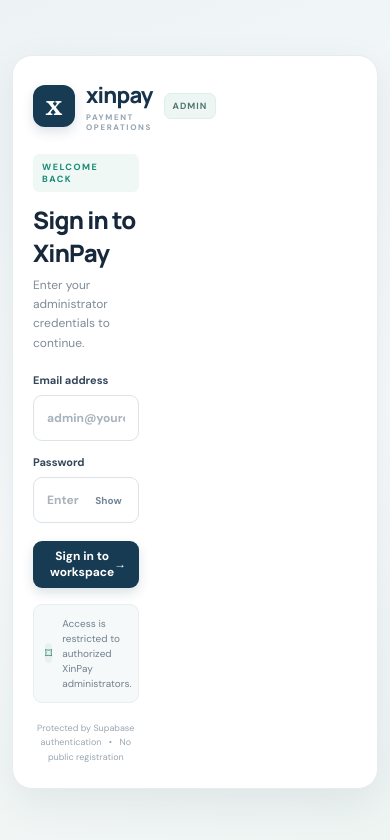
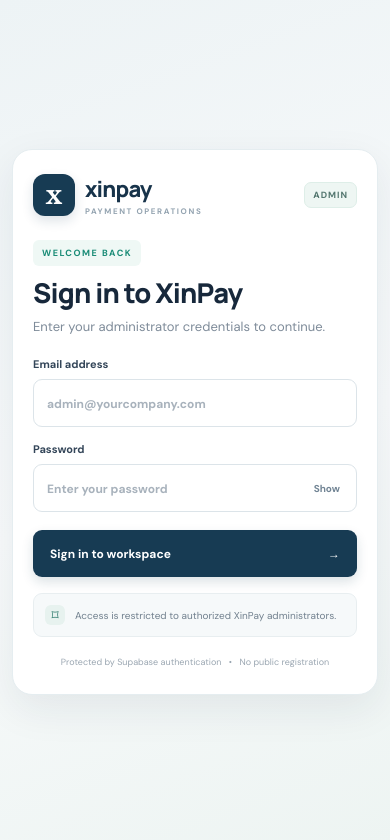
Before and after one commit to nabinchettri18/XINPAY, a React (Vite) app: page / in a window 390 px wide. Shown: the top 840 px of the page. Built offline with nearby package versions, Linux system fonts and the light colour scheme; no server answers.

Commit message:
Fix mobile admin login width and control overflow

```diff
--- a/src/styles.css
+++ b/src/styles.css
@@ -62,3 +62,24 @@
 .xp-login-bottom{margin-top:20px;font-size:9px;line-height:1.6}
 @media(max-width:850px){.xp-login-page{padding:16px;background:#f3f6f8}.xp-login-layout{max-width:480px;min-height:0;border-radius:22px;box-shadow:0 18px 50px rgba(18,42,62,.08)}.xp-login-main{padding:22px;background:transparent}.xp-login-form{padding:26px 23px}.xp-mobile-brand{margin-bottom:22px}.xp-login-form h1{font-size:25px}.xp-form-intro{margin-bottom:20px}}
 @media(max-width:480px){.xp-login-page{padding:12px;min-height:100dvh;align-items:center;background:linear-gradient(160deg,#edf3f5,#f8fafb 55%,#edf4f2)}.xp-login-layout{min-height:0;width:100%;border-radius:20px;border:1px solid #e5edf0;box-shadow:0 14px 40px rgba(20,43,62,.08)}.xp-login-main{padding:0;align-items:center}.xp-login-form{margin:0;width:100%;padding:24px 20px;border:0;border-radius:20px;box-shadow:none;background:transparent}.xp-mobile-brand{margin-bottom:22px}.xp-login-form h1{font-size:24px;margin:11px 0 7px}.xp-form-intro{font-size:12px;margin-bottom:20px}.xp-field{margin:14px 0}.xp-field input{height:46px}.xp-login-submit{height:47px;margin-top:18px}.xp-login-note{margin-top:16px}.xp-login-bottom{margin-top:18px}}
+
+/* Fix narrow/overflowing controls on small-screen admin login */
+@media(max-width:600px){
+ .xp-login-page,.xp-login-layout,.xp-login-main,.xp-login-form,.xp-field,.xp-field input,.xp-password-wrap,.xp-login-submit,.xp-login-note{box-sizing:border-box!important;}
+ .xp-login-page{width:100%;min-width:0;padding:12px!important;display:flex;justify-content:center;align-items:center;}
+ .xp-login-layout{display:block!important;width:100%!important;max-width:480px!important;min-width:0!important;min-height:0!important;}
+ .xp-login-main{display:block!important;width:100%!important;min-width:0!important;padding:0!important;}
+ .xp-login-form{display:block!important;width:100%!important;max-width:none!important;min-width:0!important;padding:24px 20px!important;margin:0!important;}
+ .xp-mobile-brand{width:100%;display:flex;flex-wrap:nowrap;align-items:center;gap:10px;margin:0 0 24px!important;}
+ .xp-mobile-brand .xp-logo-type{flex:0 1 auto;min-width:0;}
+ .xp-brand-badge{flex:0 0 auto;margin-left:auto;}
+ .xp-login-form h1{width:100%;max-width:none;font-size:clamp(23px,7vw,28px)!important;line-height:1.2!important;white-space:normal;overflow-wrap:normal;}
+ .xp-form-intro{width:100%;font-size:13px!important;line-height:1.55!important;}
+ .xp-field{display:block!important;width:100%!important;margin:15px 0!important;}
+ .xp-field input{display:block!important;width:100%!important;max-width:none!important;min-width:0!important;height:48px!important;}
+ .xp-password-wrap{width:100%!important;display:block!important;}
+ .xp-password-wrap input{padding-right:58px!important;}
+ .xp-login-submit{width:100%!important;max-width:none!important;display:flex!important;justify-content:space-between!important;white-space:normal!important;}
+ .xp-login-note{width:100%!important;}
+ .xp-login-bottom{width:100%;}
+}
```
